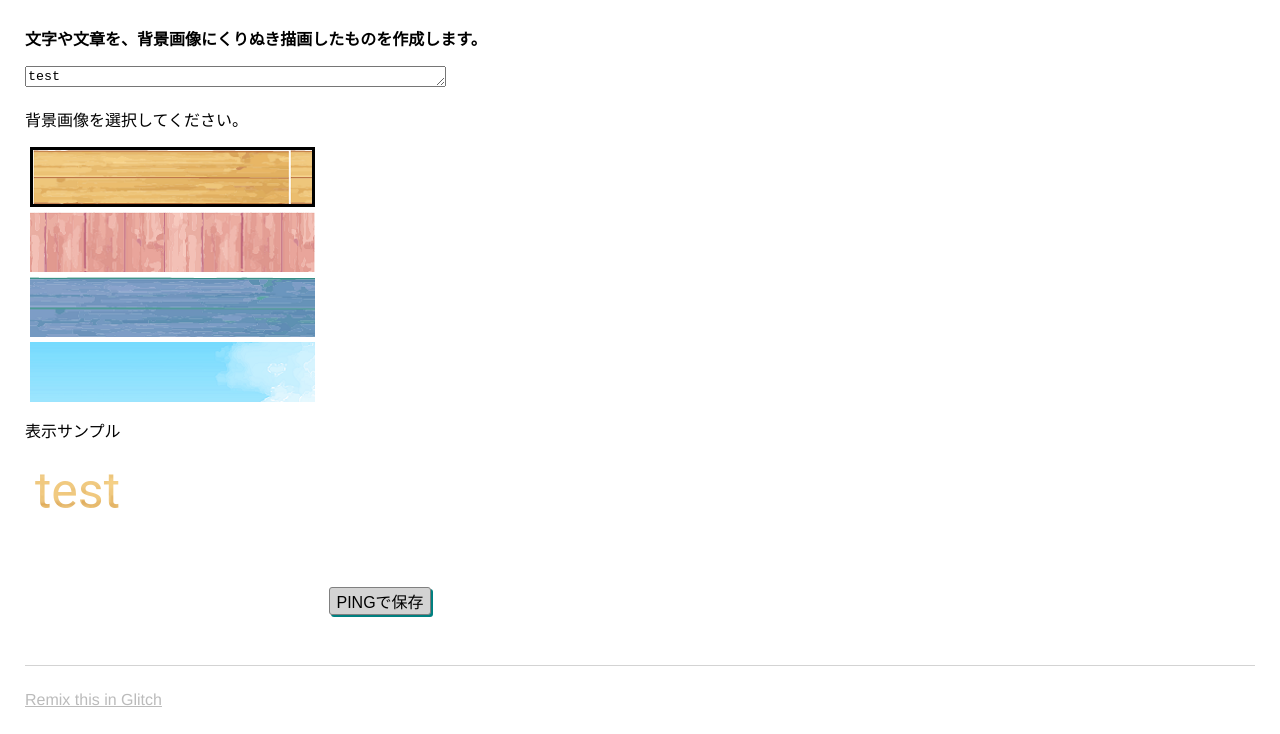
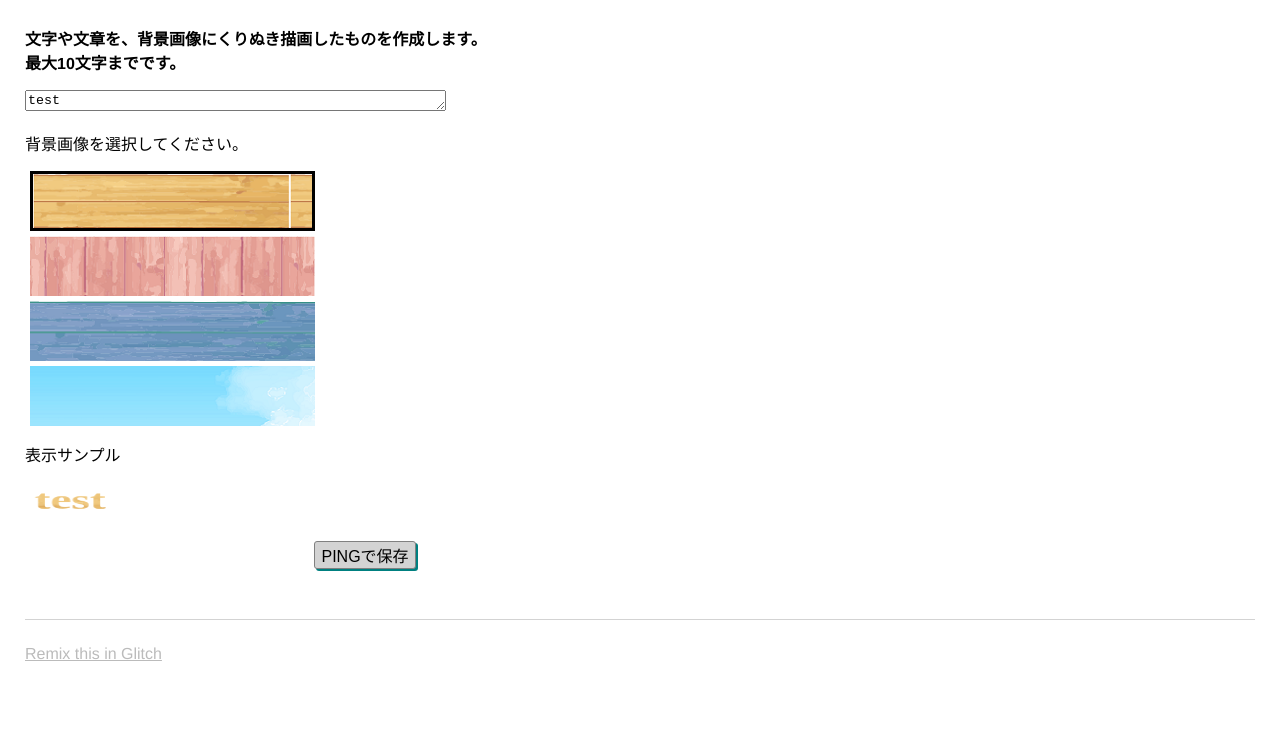
Before and after one commit to miyanoyoshimi/glitch, a plain HTML site: page views/index.html in a window 1280 px wide. Shown: the part 98-832 px from the top of the page. After the commit the page ends 800 px from the top, so only its background shows below. Drawn offline with nearby package versions, Linux system fonts and the light colour scheme.

Commit message:
8th commit

```diff
--- a/public/client.js
+++ b/public/client.js
@@ -37,7 +37,8 @@ function setimage(image) {
 
   cv.globalCompositeOperation = "destination-in";
   cv.fillStyle = 'rgb(0, 0, 0, 1)';
-  cv.font = "50px Roboto";
+  // cv.font = "50px Roboto";
+  cv.font = "bold 50px 'HGP創英角ﾎﾟｯﾌﾟ体', serif";
   cv.fillText(reviewArea.value, 10 , 50 );
 
 }
--- a/public/style.css
+++ b/public/style.css
@@ -48,6 +48,12 @@ input {
   font-size: 16px;
 }
 
+canvas {
+
+  height: 80px;
+  width: 285px;
+}
+
 button {
   font-size: 16px;
   border-radius: 3px;
@@ -55,6 +61,8 @@ button {
   border: 1px solid grey;
   box-shadow: 2px 2px teal;
   cursor: pointer;
+ top: 10%;
+
 }
 
 button:hover {
--- a/views/index.html
+++ b/views/index.html
@@ -26,15 +26,12 @@
     </header>
 
     <main>
-      <p class="bold">文字や文章を、背景画像にくりぬき描画したものを作成します。</p>
+      <p class="bold">文字や文章を、背景画像にくりぬき描画したものを作成します。<br>最大10文字までです。</p>
       <p></p>
       <textarea id="kurinukimoji" cols="50" maxlength="10" rows="1">test</textarea>
       <p>背景画像を選択してください。</p>
       <form>
-      <!-- <input type="radio" name="ita"> <img src="/public/ita1.png" alt="ita1" title="ita1"><br> -->
-       <!-- <input type="radio" name="ita"><img src="/public/ita2.png" alt="ita2" title="ita2"><br> -->
-         <!-- <input type="radio" name="ita"><img src="/public/ita3.png" alt="ita3" title="ita3"><br> -->
-      <!-- <input type="radio" name="ita"><img src="/public/ita4.png" alt="ita4" title="ita4"><br> -->
+
         <div id="sizeSelectita">
       <input type="radio" name="ita" value="ita1" id="sizeSelectita1" onchange="func1()" checked><label for="sizeSelectita1"></label>
       <input type="radio" name="ita" value="ita2" id="sizeSelectita2" onchange="func1()"><label for="sizeSelectita2"></label>
```
Also changed, not shown: 2 other files.
